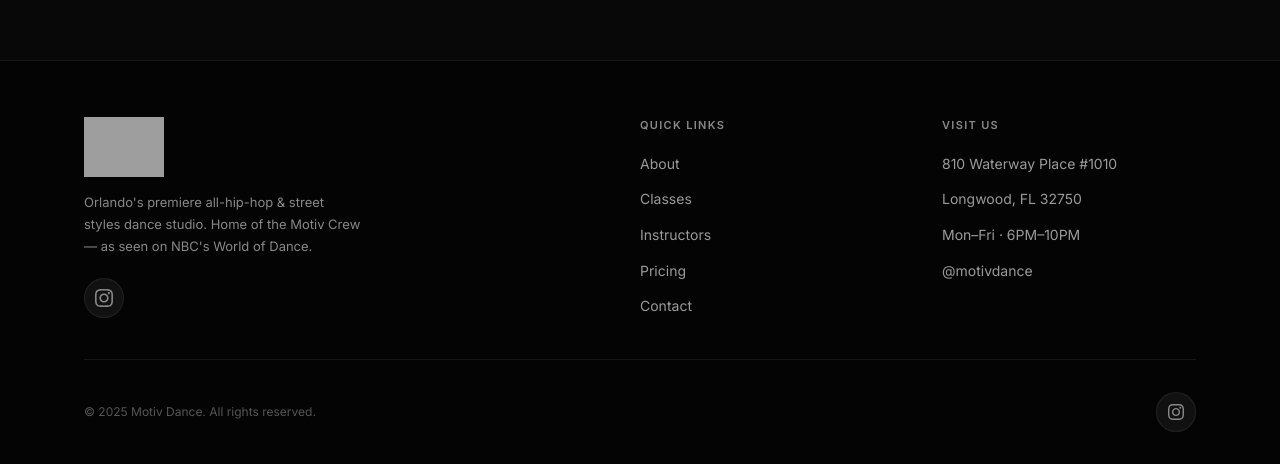
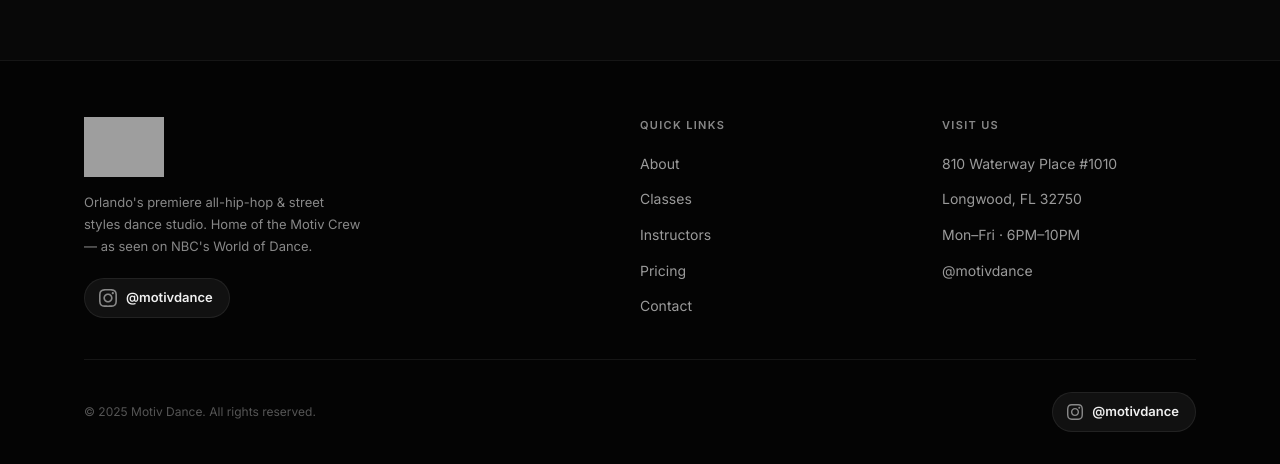
Before and after one commit to JaydonDiaz/motiv-dance, a plain HTML site: page index.html in a window 1280 px wide. Shown: the part 7598-8062 px from the top of the page. Drawn offline with nearby package versions, Linux system fonts and the light colour scheme; grey boxes are pictures that could not be loaded.

Commit message:
Show @motivdance handle next to the Instagram icon
The icon-only social buttons (contact section, footer, footer-bottom)
relied on aria-label alone for the handle — added a visible
"@motivdance" label next to the icon in all 5 instances across both
pages, and turned the button into a pill to fit it.

```diff
--- a/css/style.css
+++ b/css/style.css
@@ -537,12 +537,14 @@
 .contact-value a:hover { color: var(--red); }
 .contact-socials { display: flex; gap: 12px; margin-top: 8px; }
 .social-btn {
-  width: 40px; height: 40px; border-radius: 50%;
+  height: 40px; padding: 0 16px 0 14px; border-radius: 999px;
   background: var(--surface); border: 1px solid var(--border);
-  display: flex; align-items: center; justify-content: center;
+  display: inline-flex; align-items: center; gap: 9px;
   color: var(--muted); transition: all .25s;
 }
 .social-btn:hover { border-color: var(--red); color: var(--red); transform: translateY(-2px); }
+.social-btn-label { font-size: 13px; font-weight: 600; color: var(--text); white-space: nowrap; }
+.social-btn:hover .social-btn-label { color: var(--red); }
 .contact-form-wrap { background: var(--surface); border: 1px solid var(--border); border-radius: var(--radius-lg); padding: 36px; }
 .contact-form-title { font-family: 'Oswald', sans-serif; font-size: 22px; font-weight: 700; text-transform: uppercase; margin-bottom: 24px; }
 .form-row { display: grid; grid-template-columns: 1fr 1fr; gap: 14px; margin-bottom: 14px; }
--- a/index.html
+++ b/index.html
@@ -470,7 +470,7 @@
           </div>
           <div class="contact-socials reveal">
             <a href="https://instagram.com/motivdance" target="_blank" rel="noopener" class="social-btn" aria-label="Instagram">
-              <svg width="18" height="18" viewBox="0 0 24 24" fill="currentColor"><path d="M12 2.163c3.204 0 3.584.012 4.85.07 3.252.148 4.771 1.691 4.919 4.919.058 1.265.069 1.645.069 4.849 0 3.205-.012 3.584-.069 4.849-.149 3.225-1.664 4.771-4.919 4.919-1.266.058-1.644.07-4.85.07-3.204 0-3.584-.012-4.849-.07-3.26-.149-4.771-1.699-4.919-4.92-.058-1.265-.07-1.644-.07-4.849 0-3.204.013-3.583.07-4.849.149-3.227 1.664-4.771 4.919-4.919 1.266-.057 1.645-.069 4.849-.069zm0-2.163c-3.259 0-3.667.014-4.947.072-4.358.2-6.78 2.618-6.98 6.98-.059 1.281-.073 1.689-.073 4.948 0 3.259.014 3.668.072 4.948.2 4.358 2.618 6.78 6.98 6.98 1.281.058 1.689.072 4.948.072 3.259 0 3.668-.014 4.948-.072 4.354-.2 6.782-2.618 6.979-6.98.059-1.28.073-1.689.073-4.948 0-3.259-.014-3.667-.072-4.947-.196-4.354-2.617-6.78-6.979-6.98-1.281-.059-1.69-.073-4.949-.073zm0 5.838c-3.403 0-6.162 2.759-6.162 6.162s2.759 6.163 6.162 6.163 6.162-2.759 6.162-6.163c0-3.403-2.759-6.162-6.162-6.162zm0 10.162c-2.209 0-4-1.79-4-4 0-2.209 1.791-4 4-4s4 1.791 4 4c0 2.21-1.791 4-4 4zm6.406-11.845c-.796 0-1.441.645-1.441 1.44s.645 1.44 1.441 1.44c.795 0 1.439-.645 1.439-1.44s-.644-1.44-1.439-1.44z"/></svg>
+              <svg width="18" height="18" viewBox="0 0 24 24" fill="currentColor"><path d="M12 2.163c3.204 0 3.584.012 4.85.07 3.252.148 4.771 1.691 4.919 4.919.058 1.265.069 1.645.069 4.849 0 3.205-.012 3.584-.069 4.849-.149 3.225-1.664 4.771-4.919 4.919-1.266.058-1.644.07-4.85.07-3.204 0-3.584-.012-4.849-.07-3.26-.149-4.771-1.699-4.919-4.92-.058-1.265-.07-1.644-.07-4.849 0-3.204.013-3.583.07-4.849.149-3.227 1.664-4.771 4.919-4.919 1.266-.057 1.645-.069 4.849-.069zm0-2.163c-3.259 0-3.667.014-4.947.072-4.358.2-6.78 2.618-6.98 6.98-.059 1.281-.073 1.689-.073 4.948 0 3.259.014 3.668.072 4.948.2 4.358 2.618 6.78 6.98 6.98 1.281.058 1.689.072 4.948.072 3.259 0 3.668-.014 4.948-.072 4.354-.2 6.782-2.618 6.979-6.98.059-1.28.073-1.689.073-4.948 0-3.259-.014-3.667-.072-4.947-.196-4.354-2.617-6.78-6.979-6.98-1.281-.059-1.69-.073-4.949-.073zm0 5.838c-3.403 0-6.162 2.759-6.162 6.162s2.759 6.163 6.162 6.163 6.162-2.759 6.162-6.163c0-3.403-2.759-6.162-6.162-6.162zm0 10.162c-2.209 0-4-1.79-4-4 0-2.209 1.791-4 4-4s4 1.791 4 4c0 2.21-1.791 4-4 4zm6.406-11.845c-.796 0-1.441.645-1.441 1.44s.645 1.44 1.441 1.44c.795 0 1.439-.645 1.439-1.44s-.644-1.44-1.439-1.44z"/></svg><span class="social-btn-label">@motivdance</span>
             </a>
           </div>
         </div>
@@ -526,7 +526,7 @@
           <p class="footer-tagline">Orlando's premiere all-hip-hop &amp; street styles dance studio. Home of the Motiv Crew — as seen on NBC's World of Dance.</p>
           <div class="contact-socials" style="margin-top:20px;">
             <a href="https://instagram.com/motivdance" target="_blank" rel="noopener" class="social-btn" aria-label="Instagram">
-              <svg width="18" height="18" viewBox="0 0 24 24" fill="currentColor"><path d="M12 2.163c3.204 0 3.584.012 4.85.07 3.252.148 4.771 1.691 4.919 4.919.058 1.265.069 1.645.069 4.849 0 3.205-.012 3.584-.069 4.849-.149 3.225-1.664 4.771-4.919 4.919-1.266.058-1.644.07-4.85.07-3.204 0-3.584-.012-4.849-.07-3.26-.149-4.771-1.699-4.919-4.92-.058-1.265-.07-1.644-.07-4.849 0-3.204.013-3.583.07-4.849.149-3.227 1.664-4.771 4.919-4.919 1.266-.057 1.645-.069 4.849-.069zm0-2.163c-3.259 0-3.667.014-4.947.072-4.358.2-6.78 2.618-6.98 6.98-.059 1.281-.073 1.689-.073 4.948 0 3.259.014 3.668.072 4.948.2 4.358 2.618 6.78 6.98 6.98 1.281.058 1.689.072 4.948.072 3.259 0 3.668-.014 4.948-.072 4.354-.2 6.782-2.618 6.979-6.98.059-1.28.073-1.689.073-4.948 0-3.259-.014-3.667-.072-4.947-.196-4.354-2.617-6.78-6.979-6.98-1.281-.059-1.69-.073-4.949-.073zm0 5.838c-3.403 0-6.162 2.759-6.162 6.162s2.759 6.163 6.162 6.163 6.162-2.759 6.162-6.163c0-3.403-2.759-6.162-6.162-6.162zm0 10.162c-2.209 0-4-1.79-4-4 0-2.209 1.791-4 4-4s4 1.791 4 4c0 2.21-1.791 4-4 4zm6.406-11.845c-.796 0-1.441.645-1.441 1.44s.645 1.44 1.441 1.44c.795 0 1.439-.645 1.439-1.44s-.644-1.44-1.439-1.44z"/></svg>
+              <svg width="18" height="18" viewBox="0 0 24 24" fill="currentColor"><path d="M12 2.163c3.204 0 3.584.012 4.85.07 3.252.148 4.771 1.691 4.919 4.919.058 1.265.069 1.645.069 4.849 0 3.205-.012 3.584-.069 4.849-.149 3.225-1.664 4.771-4.919 4.919-1.266.058-1.644.07-4.85.07-3.204 0-3.584-.012-4.849-.07-3.26-.149-4.771-1.699-4.919-4.92-.058-1.265-.07-1.644-.07-4.849 0-3.204.013-3.583.07-4.849.149-3.227 1.664-4.771 4.919-4.919 1.266-.057 1.645-.069 4.849-.069zm0-2.163c-3.259 0-3.667.014-4.947.072-4.358.2-6.78 2.618-6.98 6.98-.059 1.281-.073 1.689-.073 4.948 0 3.259.014 3.668.072 4.948.2 4.358 2.618 6.78 6.98 6.98 1.281.058 1.689.072 4.948.072 3.259 0 3.668-.014 4.948-.072 4.354-.2 6.782-2.618 6.979-6.98.059-1.28.073-1.689.073-4.948 0-3.259-.014-3.667-.072-4.947-.196-4.354-2.617-6.78-6.979-6.98-1.281-.059-1.69-.073-4.949-.073zm0 5.838c-3.403 0-6.162 2.759-6.162 6.162s2.759 6.163 6.162 6.163 6.162-2.759 6.162-6.163c0-3.403-2.759-6.162-6.162-6.162zm0 10.162c-2.209 0-4-1.79-4-4 0-2.209 1.791-4 4-4s4 1.791 4 4c0 2.21-1.791 4-4 4zm6.406-11.845c-.796 0-1.441.645-1.441 1.44s.645 1.44 1.441 1.44c.795 0 1.439-.645 1.439-1.44s-.644-1.44-1.439-1.44z"/></svg><span class="social-btn-label">@motivdance</span>
             </a>
           </div>
         </div>
@@ -554,7 +554,7 @@
         <span class="footer-copy">&copy; 2025 Motiv Dance. All rights reserved.</span>
         <div class="footer-socials">
           <a href="https://instagram.com/motivdance" target="_blank" rel="noopener" class="social-btn" aria-label="Instagram">
-            <svg width="16" height="16" viewBox="0 0 24 24" fill="currentColor"><path d="M12 2.163c3.204 0 3.584.012 4.85.07 3.252.148 4.771 1.691 4.919 4.919.058 1.265.069 1.645.069 4.849 0 3.205-.012 3.584-.069 4.849-.149 3.225-1.664 4.771-4.919 4.919-1.266.058-1.644.07-4.85.07-3.204 0-3.584-.012-4.849-.07-3.26-.149-4.771-1.699-4.919-4.92-.058-1.265-.07-1.644-.07-4.849 0-3.204.013-3.583.07-4.849.149-3.227 1.664-4.771 4.919-4.919 1.266-.057 1.645-.069 4.849-.069zm0-2.163c-3.259 0-3.667.014-4.947.072-4.358.2-6.78 2.618-6.98 6.98-.059 1.281-.073 1.689-.073 4.948 0 3.259.014 3.668.072 4.948.2 4.358 2.618 6.78 6.98 6.98 1.281.058 1.689.072 4.948.072 3.259 0 3.668-.014 4.948-.072 4.354-.2 6.782-2.618 6.979-6.98.059-1.28.073-1.689.073-4.948 0-3.259-.014-3.667-.072-4.947-.196-4.354-2.617-6.78-6.979-6.98-1.281-.059-1.69-.073-4.949-.073zm0 5.838c-3.403 0-6.162 2.759-6.162 6.162s2.759 6.163 6.162 6.163 6.162-2.759 6.162-6.163c0-3.403-2.759-6.162-6.162-6.162zm0 10.162c-2.209 0-4-1.79-4-4 0-2.209 1.791-4 4-4s4 1.791 4 4c0 2.21-1.791 4-4 4zm6.406-11.845c-.796 0-1.441.645-1.441 1.44s.645 1.44 1.441 1.44c.795 0 1.439-.645 1.439-1.44s-.644-1.44-1.439-1.44z"/></svg>
+            <svg width="16" height="16" viewBox="0 0 24 24" fill="currentColor"><path d="M12 2.163c3.204 0 3.584.012 4.85.07 3.252.148 4.771 1.691 4.919 4.919.058 1.265.069 1.645.069 4.849 0 3.205-.012 3.584-.069 4.849-.149 3.225-1.664 4.771-4.919 4.919-1.266.058-1.644.07-4.85.07-3.204 0-3.584-.012-4.849-.07-3.26-.149-4.771-1.699-4.919-4.92-.058-1.265-.07-1.644-.07-4.849 0-3.204.013-3.583.07-4.849.149-3.227 1.664-4.771 4.919-4.919 1.266-.057 1.645-.069 4.849-.069zm0-2.163c-3.259 0-3.667.014-4.947.072-4.358.2-6.78 2.618-6.98 6.98-.059 1.281-.073 1.689-.073 4.948 0 3.259.014 3.668.072 4.948.2 4.358 2.618 6.78 6.98 6.98 1.281.058 1.689.072 4.948.072 3.259 0 3.668-.014 4.948-.072 4.354-.2 6.782-2.618 6.979-6.98.059-1.28.073-1.689.073-4.948 0-3.259-.014-3.667-.072-4.947-.196-4.354-2.617-6.78-6.979-6.98-1.281-.059-1.69-.073-4.949-.073zm0 5.838c-3.403 0-6.162 2.759-6.162 6.162s2.759 6.163 6.162 6.163 6.162-2.759 6.162-6.163c0-3.403-2.759-6.162-6.162-6.162zm0 10.162c-2.209 0-4-1.79-4-4 0-2.209 1.791-4 4-4s4 1.791 4 4c0 2.21-1.791 4-4 4zm6.406-11.845c-.796 0-1.441.645-1.441 1.44s.645 1.44 1.441 1.44c.795 0 1.439-.645 1.439-1.44s-.644-1.44-1.439-1.44z"/></svg><span class="social-btn-label">@motivdance</span>
           </a>
         </div>
       </div>
```
Also changed, not shown: classes.html (+2 -2 lines).
